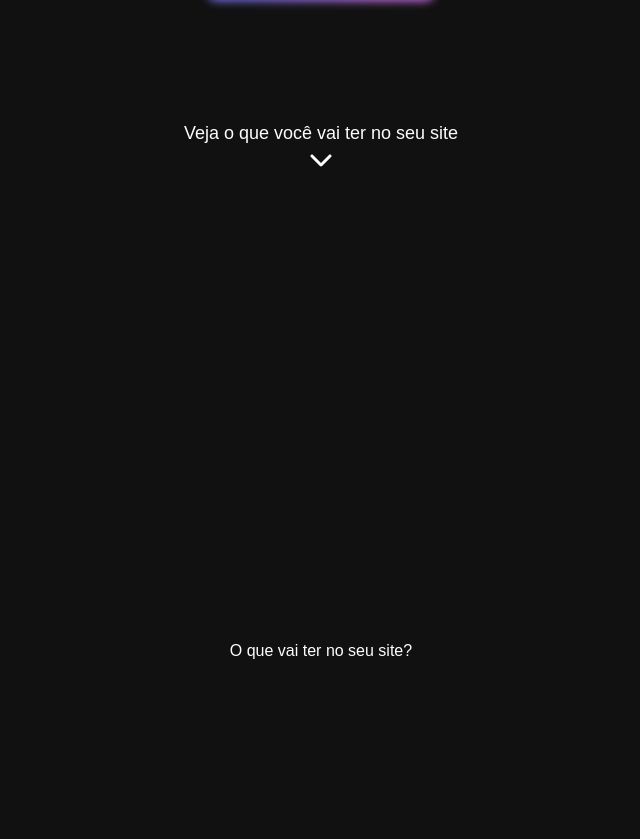
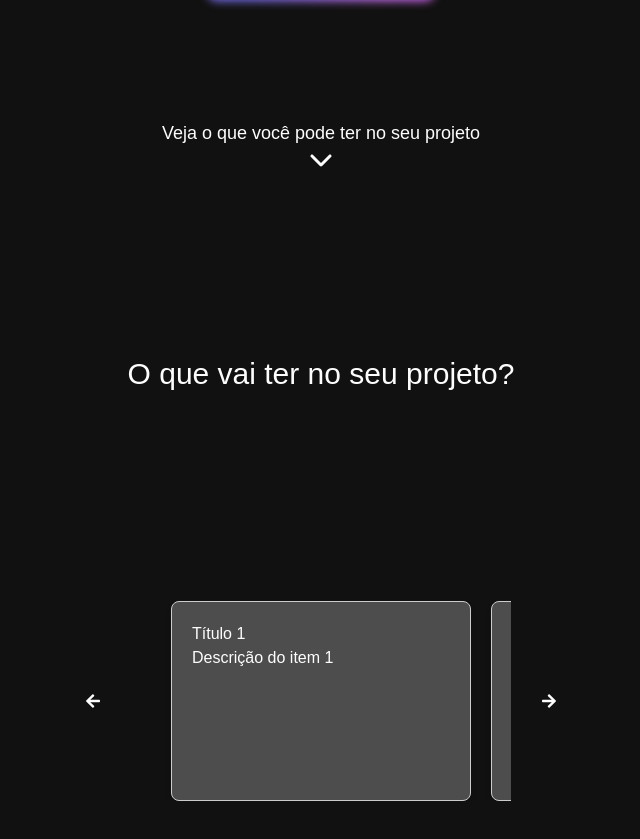
Before and after one commit to igorOliveira-dev/igor-oliveira-portifolio, a Next.js app: page / in a window 1280 px wide. Shown: the part 549-1388 px from the top of the page, without its empty margins (319-959 px from the left). Built offline with nearby package versions, Linux system fonts and the light colour scheme.

Commit message:
criação do carousel da seção de beneficios

```diff
--- a/package.json
+++ b/package.json
@@ -14,7 +14,8 @@
     "@fortawesome/react-fontawesome": "^0.2.2",
     "next": "15.1.2",
     "react": "^19.0.0",
-    "react-dom": "^19.0.0"
+    "react-dom": "^19.0.0",
+    "react-icons": "^5.4.0"
   },
   "devDependencies": {
     "postcss": "^8",
--- a/src/app/components/sidebar/Sidebar.jsx
+++ b/src/app/components/sidebar/Sidebar.jsx
@@ -2,6 +2,8 @@
 
 import React, { useState } from "react";
 import S from "./sidebar.module.css";
+import Link from "next/link";
+import Image from "next/image";
 
 const Sidebar = () => {
   const [isOpen, setIsOpen] = useState(false);
@@ -12,11 +14,25 @@ const Sidebar = () => {
 
   return (
     <div className={S.sidebar}>
+      <Link href="/">
+        <Image src="/logoPNG.png" alt="logo" width={50} height={50} />
+      </Link>
       <button className={S.sidebarBtn} onClick={toggleMenu}>
         <span className={`transition-transform duration-300 ease-in-out ${isOpen ? "rotate-45 translate-y-3.5" : ""}`}></span>
         <span className={`transition-opacity duration-300 ease-in-out ${isOpen ? "opacity-0" : ""}`}></span>
         <span className={`transition-transform duration-300 ease-in-out ${isOpen ? "-rotate-45 -translate-y-3.5" : ""}`} />
       </button>
+      <ul
+        className={`transition-transform duration-300 ease-in-out ${isOpen ? "translate-y-0" : "translate-x-[110%]"} ${S.sidebarNav}`}
+        onClick={toggleMenu}
+      >
+        <li>
+          <Link href="#inicio">Início</Link>
+        </li>
+        <li>
+          <Link href="#benefits">Benefícios</Link>
+        </li>
+      </ul>
     </div>
   );
 };
--- a/src/app/components/sidebar/sidebar.module.css
+++ b/src/app/components/sidebar/sidebar.module.css
@@ -1,7 +1,14 @@
 .sidebar {
+  width: 100%;
+  height: 70px;
   position: fixed;
-  top: 20px;
-  right: 20px;
+  background-color: #1f1f1f;
+  backdrop-filter: blur(15px);
+  display: flex;
+  justify-content: space-between;
+  align-items: center;
+  z-index: 3;
+  padding: 10px;
 }
 
 .sidebarBtn {
@@ -18,3 +25,33 @@
     background-color: #fdfdfd;
   }
 }
+
+.sidebarNav {
+  position: fixed;
+  padding-top: 10px;
+  padding-bottom: 10px;
+  right: 0;
+  top: 70px;
+  transition: 0.4s;
+  display: flex;
+  flex-direction: column;
+  outline: none;
+  color: #fff;
+  background: #1f1f1f;
+  z-index: 3;
+  backdrop-filter: blur(15px);
+  & > li {
+    width: 100%;
+    z-index: 3;
+    & > a {
+      transition: 0.4s;
+      padding: 10px;
+      box-sizing: border-box;
+      display: block;
+      width: 100%;
+      &:hover {
+        background-color: #fdfdfd10;
+      }
+    }
+  }
+}
--- a/src/app/globals.css
+++ b/src/app/globals.css
@@ -30,3 +30,8 @@ body {
 ::-webkit-scrollbar-thumb:hover {
   background: #ce73f5;
 }
+
+section {
+  height: 100vh;
+  padding-top: 70px;
+}
--- a/src/app/layout.js
+++ b/src/app/layout.js
@@ -7,7 +7,7 @@ export const metadata = {
 
 export default function RootLayout({ children }) {
   return (
-    <html lang="en">
+    <html lang="pt-br">
       <body>{children}</body>
     </html>
   );
--- a/src/app/page.js
+++ b/src/app/page.js
@@ -1,12 +1,12 @@
 import Sidebar from "./components/sidebar/Sidebar";
-import Begin from "./sections/begin/Begin";
-import SiteContent from "./sections/siteContent/SiteContent";
+import Benefits from "./sections/begin/Begin";
+import SiteContent from "./sections/benefits/Benefits";
 
 export default function Home() {
   return (
     <main>
       <Sidebar />
-      <Begin />
+      <Benefits />
       <SiteContent />
     </main>
   );
--- a/src/app/sections/begin/Begin.jsx
+++ b/src/app/sections/begin/Begin.jsx
@@ -6,7 +6,7 @@ import { faChevronDown } from "@fortawesome/free-solid-svg-icons";
 
 const Begin = () => {
   return (
-    <div className={S.screen}>
+    <section className={S.screen} id="inicio">
       <div className={S.left}>
         <h1 className={S.title}>Igor Oliveira</h1>
         <h2 className={S.subtitle}>Desenvolvedor Full-Stack</h2>
@@ -15,10 +15,10 @@ const Begin = () => {
         <div className={S.carrosselText}>Transforme suas ideias em código com o melhor dev 😎</div>
       </div>
       <button className={`transition-all ${S.glowBtn}`}>Entre em contato</button>
-      <Link href="#site-content" className={S.viewSiteContent}>
-        Veja o que você vai ter no seu site <FontAwesomeIcon icon={faChevronDown} className="h-6" />
+      <Link href="#benefits" className={S.viewSiteContent}>
+        Veja o que você pode ter no seu projeto <FontAwesomeIcon icon={faChevronDown} className="h-6" />
       </Link>
-    </div>
+    </section>
   );
 };
 
--- a/src/app/sections/begin/begin.module.css
+++ b/src/app/sections/begin/begin.module.css
@@ -1,5 +1,4 @@
 .screen {
-  height: 100vh;
   display: flex;
   justify-content: center;
   align-items: center;
@@ -65,7 +64,7 @@
   font-weight: bolder;
   display: inline-block;
   padding-left: 100%;
-  animation: moveText 10s linear infinite;
+  animation: moveText 16s linear infinite;
 }
 
 @keyframes moveText {
--- /dev/null
+++ b/src/app/sections/benefits/Benefits.jsx
@@ -0,0 +1,54 @@
+"use client";
+
+import React, { useState } from "react";
+import { FaArrowLeft, FaArrowRight } from "react-icons/fa";
+import S from "./benefits.module.css";
+
+const Benefits = () => {
+  const items = [
+    { id: 1, title: "Título 1", description: "Descrição do item 1" },
+    { id: 2, title: "Título 2", description: "Descrição do item 2" },
+    { id: 3, title: "Título 3", description: "Descrição do item 3" },
+  ];
+
+  const [currentIndex, setCurrentIndex] = useState(0);
+
+  const handlePrevClick = () => {
+    setCurrentIndex((prevIndex) => (prevIndex === 0 ? items.length - 1 : prevIndex - 1));
+  };
+
+  const handleNextClick = () => {
+    setCurrentIndex((prevIndex) => (prevIndex === items.length - 1 ? 0 : prevIndex + 1));
+  };
+
+  return (
+    <section className={S.screen} id="benefits">
+      <h1 className={S.title}>O que vai ter no seu projeto?</h1>
+      <div className={S.container}>
+        <button className={S.carouselBtn} onClick={handlePrevClick}>
+          <FaArrowLeft />
+        </button>
+        <div className={S.carousel}>
+          <div
+            className={S.carouselInner}
+            style={{
+              transform: `translateX(-${currentIndex * 320}px)`,
+            }}
+          >
+            {items.map((item) => (
+              <div key={item.id} className={S.card}>
+                <h2>{item.title}</h2>
+                <p>{item.description}</p>
+              </div>
+            ))}
+          </div>
+        </div>
+        <button className={S.carouselBtn} onClick={handleNextClick}>
+          <FaArrowRight />
+        </button>
+      </div>
+    </section>
+  );
+};
+
+export default Benefits;
--- /dev/null
+++ b/src/app/sections/benefits/benefits.module.css
@@ -0,0 +1,64 @@
+.screen {
+  display: flex;
+  flex-direction: column;
+  align-items: center;
+}
+
+.title {
+  text-align: center;
+  font-size: 30px;
+  padding-top: 30px;
+}
+
+.container {
+  display: flex;
+  align-items: center;
+  justify-content: center;
+  gap: 10px;
+  position: relative;
+  top: 50%;
+  transform: translateY(-80%);
+}
+
+.carouselBtn {
+  height: 200px;
+  padding: 20px;
+  background-color: transparent;
+  border: none;
+  cursor: pointer;
+}
+
+.carousel {
+  display: flex;
+  overflow: hidden;
+  width: 380px;
+  position: relative;
+}
+
+.carouselInner {
+  display: flex;
+  align-items: center;
+  transition: transform 0.5s ease-in-out;
+}
+
+.card {
+  height: 200px;
+  width: 300px;
+  background-color: #fdfdfd40;
+  display: flex;
+  flex-direction: column;
+  padding: 20px;
+  padding: 20px;
+  border: 1px solid #ccc;
+  border-radius: 8px;
+  box-shadow: 0 4px 6px rgba(0, 0, 0, 0.1);
+  flex-shrink: 0;
+  margin: 0 10px;
+  transform: translateX(10%);
+}
+
+@media (width < 540px) {
+  .carouselBtn {
+    padding: 0;
+  }
+}
--- a/src/app/sections/siteContent/SiteContent.jsx
+++ /dev/null
@@ -1,12 +0,0 @@
-import React from "react";
-import S from "./siteContent.module.css";
-
-const SiteContent = () => {
-  return (
-    <div className={S.screen} id="site-content">
-      <h1>O que vai ter no seu site?</h1>
-    </div>
-  );
-};
-
-export default SiteContent;
--- a/src/app/sections/siteContent/siteContent.module.css
+++ /dev/null
@@ -1,6 +0,0 @@
-.screen {
-  height: 100vh;
-  display: flex;
-  align-items: center;
-  justify-content: center;
-}
```
Also changed, not shown: 1 other file (tests, documents, lock files or other folders).
